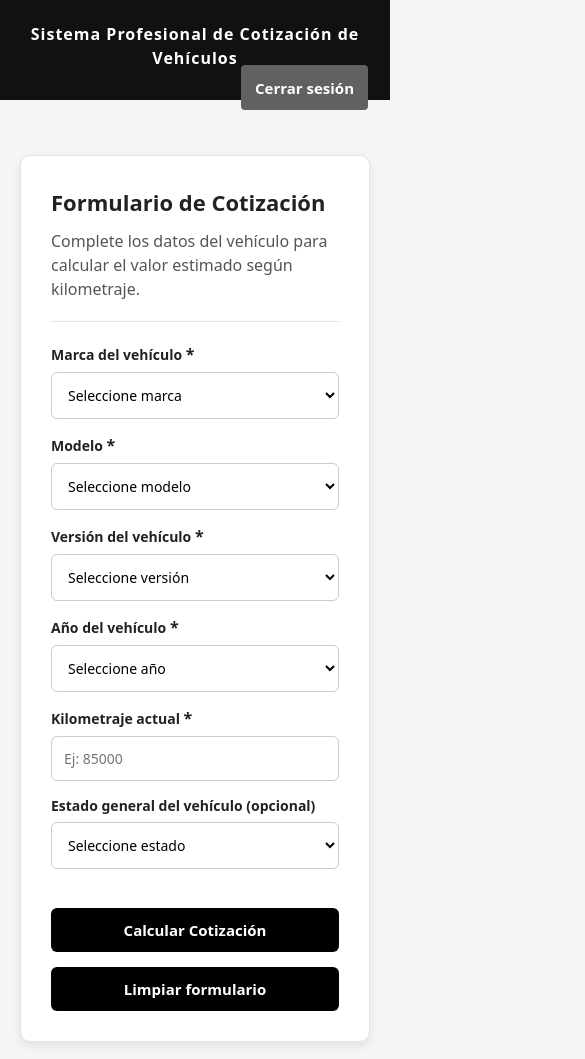
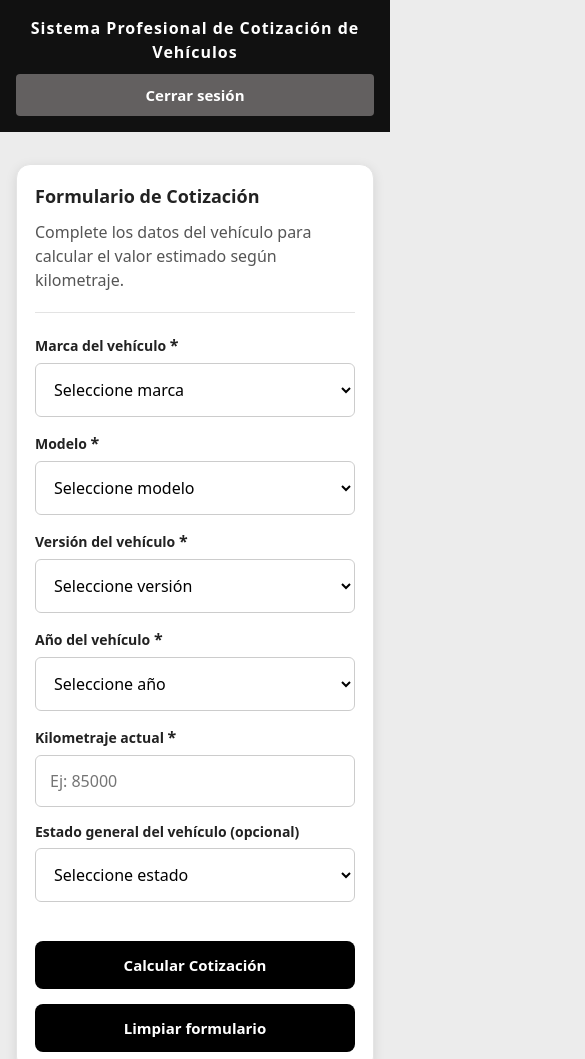
Before and after one commit to estudiosblessarg/demo-cotizador, a plain HTML site: page cotizador.html in a window 390 px wide. Shown: the top 1059 px of the page, 585 px wide, since content can reach past the window. Drawn offline with Linux system fonts and the light colour scheme.

Commit message:
Add files via upload

```diff
--- a/css/estilos.css
+++ b/css/estilos.css
@@ -4,7 +4,7 @@
 
 *{
     box-sizing:border-box;
-    font-size: 16px;
+    font-size:16px;
     margin:0;
     padding:0;
     font-family:system-ui,-apple-system,Segoe UI,Roboto,Arial,sans-serif;
@@ -17,7 +17,7 @@
 
 body{
 
-    background:#f5f5f5; /* fondo blanco gris claro */
+    background:#f5f5f5;
     color:#222;
     line-height:1.5;
 
@@ -33,7 +33,7 @@ header{
     background:#111;
     color:white;
     padding:22px;
-    height: 100px;
+    height:100px;
     text-align:center;
 
     font-size:22px;
@@ -193,6 +193,7 @@ button{
 
 }
 
+
 .logout-btn{
 
     float:right;
@@ -202,12 +203,13 @@ border:none;
     padding:8px 14px;
     cursor:pointer;
     border-radius:4px;
-height: 45px;
-width: auto;
-position: relative;
-bottom: 20px;
+    height:45px;
+    width:auto;
+    position:relative;
+    bottom:20px;
 
 }
+
 
 /* hover */
 
@@ -289,8 +291,6 @@ button:hover{
 }
 
 
-
-
 /* =========================================
    FOOTER
 ========================================= */
@@ -306,3 +306,189 @@ footer{
     font-size:13px;
 
 }
+
+
+/* ====================================================
+   MOBILE UX (APP STYLE)
+   mejora completa sin romper desktop
+==================================================== */
+
+@media (max-width:768px){
+
+/* BODY */
+
+body{
+
+    background:#ececec;
+
+}
+
+
+/* HEADER tipo app */
+
+header{
+
+    height:auto;
+
+    padding:16px;
+
+    font-size:18px;
+
+    display:flex;
+
+    flex-direction:column;
+
+    justify-content:center;
+
+    align-items:center;
+
+}
+
+
+/* botón logout estilo app */
+
+.logout-btn{
+
+    position:static;
+
+    margin-top:10px;
+
+    width:100%;
+
+    height:42px;
+
+}
+
+
+/* contenedor ocupa toda pantalla */
+
+.container{
+
+    padding:16px;
+
+}
+
+
+/* panel tipo tarjeta móvil */
+
+.panel{
+
+    padding:20px;
+
+    margin-top:16px;
+
+    border-radius:14px;
+
+    box-shadow:0 3px 12px rgba(0,0,0,0.1);
+
+}
+
+
+/* títulos */
+
+h2{
+
+    font-size:20px;
+
+}
+
+
+/* inputs más grandes para touch */
+
+select,
+input{
+
+    padding:14px;
+
+    font-size:16px;
+
+}
+
+
+/* botones estilo app */
+
+button{
+
+    padding:14px;
+
+    font-size:16px;
+
+    border-radius:8px;
+
+}
+
+
+/* resultado más visible */
+
+.resultado{
+
+    font-size:20px;
+
+    text-align:center;
+
+}
+
+
+/* tablas scrollables */
+
+.tabla{
+
+    display:block;
+
+    overflow-x:auto;
+
+    white-space:nowrap;
+
+}
+
+
+/* scroll suave */
+
+.tabla::-webkit-scrollbar{
+
+    height:6px;
+
+}
+
+.tabla::-webkit-scrollbar-thumb{
+
+    background:#bbb;
+
+    border-radius:10px;
+
+}
+
+}
+
+
+/* ====================================================
+   MOBILE EXTRA (CELULARES CHICOS)
+==================================================== */
+
+@media (max-width:480px){
+
+header{
+
+    font-size:16px;
+
+}
+
+.panel{
+
+    padding:18px;
+
+}
+
+h2{
+
+    font-size:18px;
+
+}
+
+button{
+
+    font-size:15px;
+
+}
+
+}
```
Lines whose indentation alone changed are shown as unchanged.
